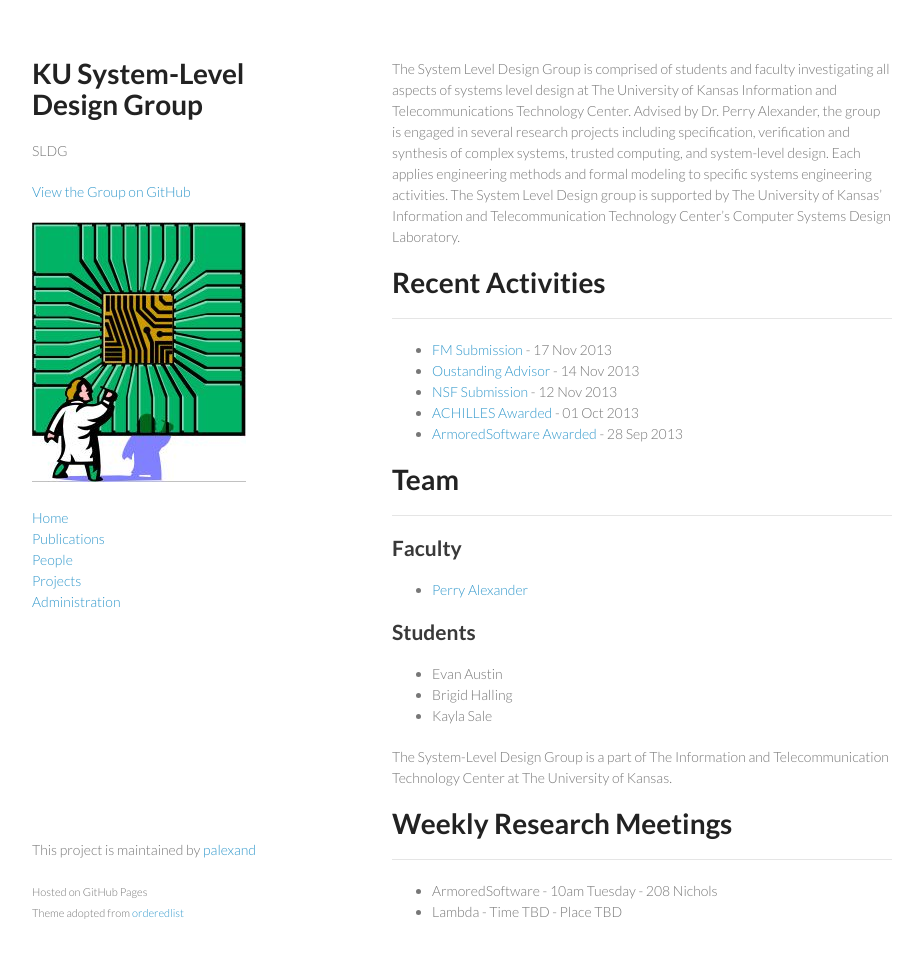
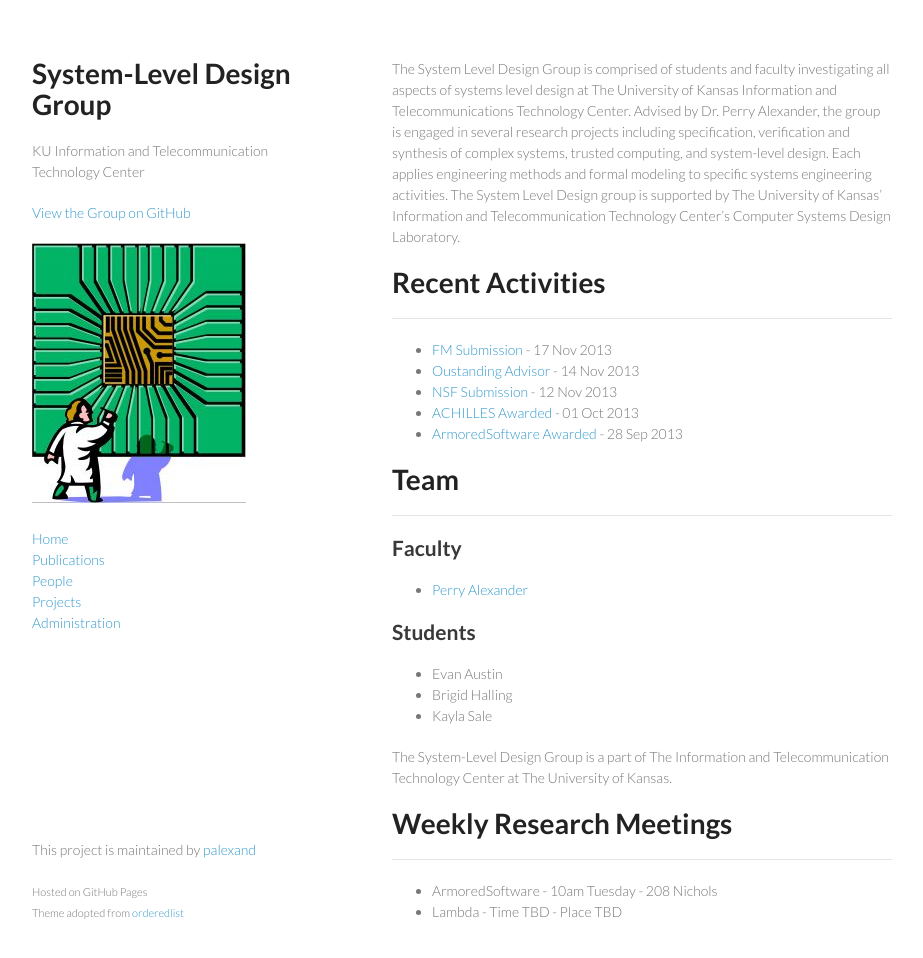
Before and after one commit to ku-sldg/ku-sldg.github.io, a Jekyll site: the page built from index.md, in a window 1280 px wide and 992 px high. Shown: the top 958 px of the window, without its empty margins (178-1101 px from the left). Built offline with Jekyll 4.4.1, drawn with Linux system fonts in a browser that asks for light colours.

Commit message:
more blog stuff

```diff
--- a/_config.yml
+++ b/_config.yml
@@ -1,5 +1,5 @@
 baseurl: http://ku-sldg.github.io
 account: ku-sldg
 repo: ku-sldg
-title: KU System-Level Design Group
-subtitle: SLDG
+title: System-Level Design Group
+subtitle: KU Information and Telecommunication Technology Center
```
